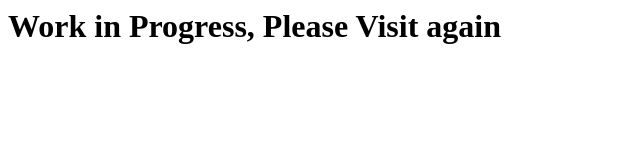
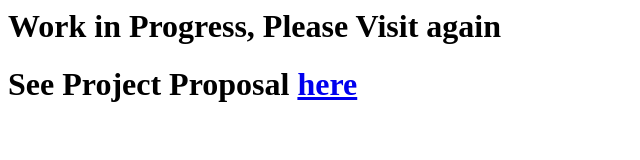
Before and after one commit to krishnavikasm/krishna-minnamareddy-webdev-project, a website: page public/index.html in a window 1280 px wide. Shown: the whole page, without its empty margins (0-640 px from the left). Drawn offline with Linux system fonts and the light colour scheme.

Commit message:
Spell checks and moving file to acess it on remote

```diff
--- a/public/index.html
+++ b/public/index.html
@@ -2,6 +2,7 @@
   <head>
   </head>
   <body>
-    <h1>Work in Progress, Please Visit again</h1>
+      <h1>Work in Progress, Please Visit again</h1>
+      <h1>See Project Proposal <b><a href="project.html">here </a></b></h1>
   </body>
 </html>
```
Also changed, not shown: public/project.html (renamed from project.html), 2 other files.
